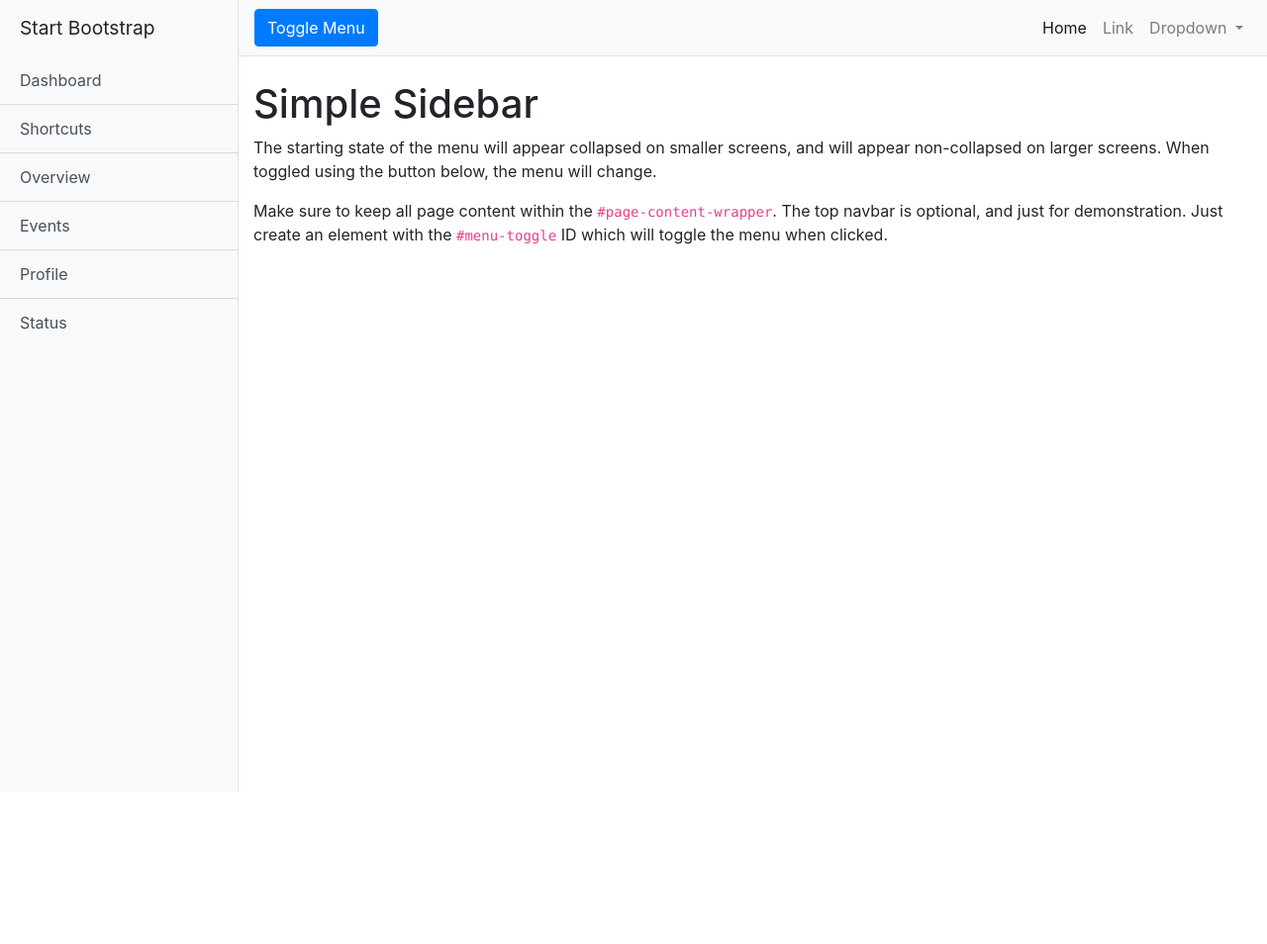
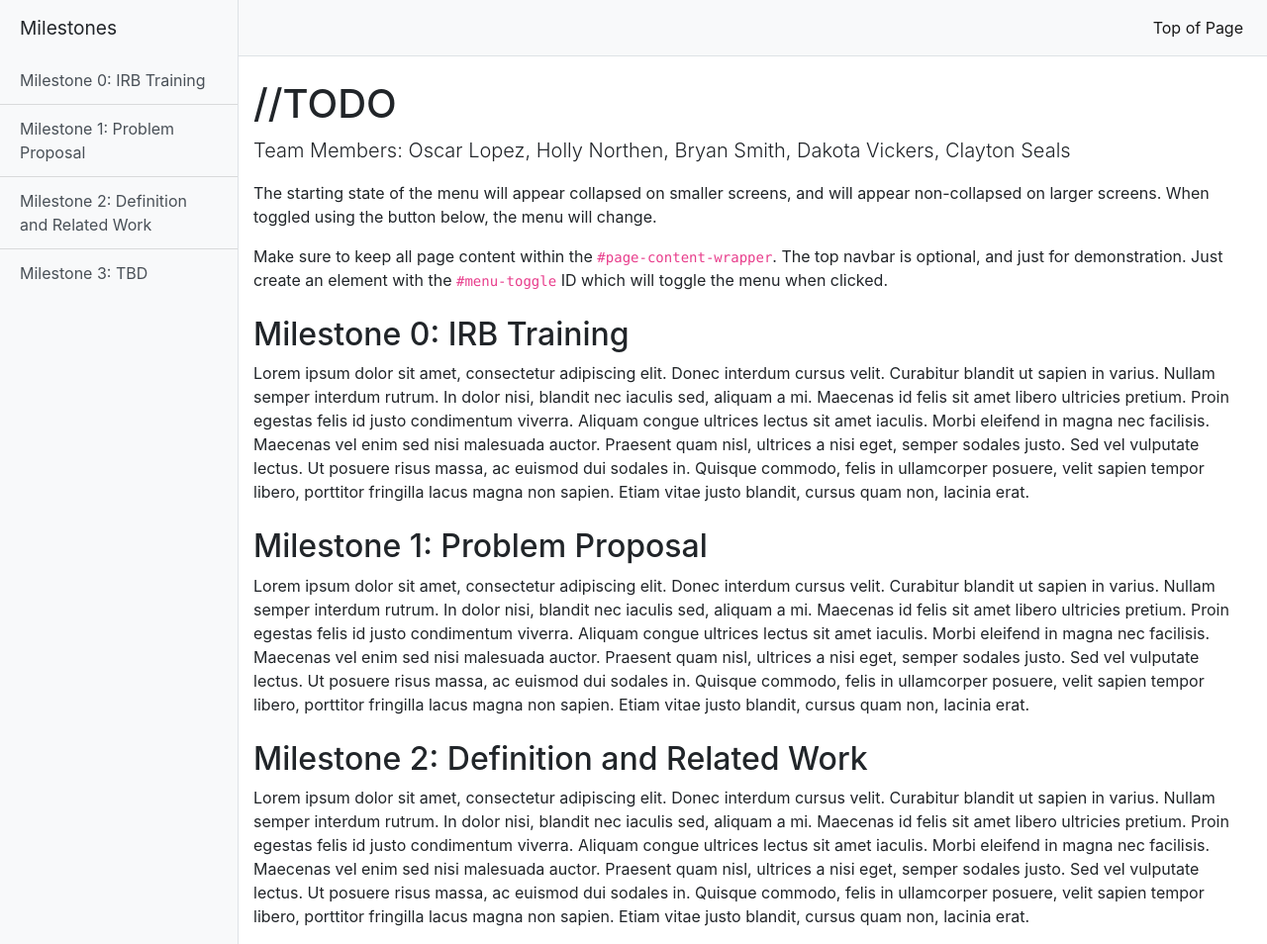
Before and after one commit to oscarllopez98/HCITermProject, a website: page index.html in a window 1280 px wide. Shown: the whole page at 99% size. Before the commit the page ends 800 px from the top, so only its background shows below. Drawn offline with Linux system fonts and the light colour scheme.

Commit message:
Removed Excess
Removed
- Excess functions or text and replaced them with appropriate content

```diff
--- a/css/simple-sidebar.css
+++ b/css/simple-sidebar.css
@@ -1,3 +1,8 @@
+html {
+  scroll-behavior: smooth;
+}
+
+
 /*!
  * Start Bootstrap - Simple Sidebar (https://startbootstrap.com/templates/simple-sidebar)
  * Copyright 2013-2020 Start Bootstrap
--- a/index.html
+++ b/index.html
@@ -24,14 +24,12 @@
 
     <!-- Sidebar -->
     <div class="bg-light border-right" id="sidebar-wrapper">
-      <div class="sidebar-heading">Start Bootstrap </div>
+      <div class="sidebar-heading">Milestones</div>
       <div class="list-group list-group-flush">
-        <a href="#" class="list-group-item list-group-item-action bg-light">Dashboard</a>
-        <a href="#" class="list-group-item list-group-item-action bg-light">Shortcuts</a>
-        <a href="#" class="list-group-item list-group-item-action bg-light">Overview</a>
-        <a href="#" class="list-group-item list-group-item-action bg-light">Events</a>
-        <a href="#" class="list-group-item list-group-item-action bg-light">Profile</a>
-        <a href="#" class="list-group-item list-group-item-action bg-light">Status</a>
+        <a href="#milestone0" class="list-group-item list-group-item-action bg-light">Milestone 0: IRB Training</a>
+        <a href="#milestone1" class="list-group-item list-group-item-action bg-light">Milestone 1: Problem Proposal</a>
+        <a href="#milestone2" class="list-group-item list-group-item-action bg-light">Milestone 2: Definition and Related Work</a>
+        <a href="#" class="list-group-item list-group-item-action bg-light">Milestone 3: TBD</a>
       </div>
     </div>
     <!-- /#sidebar-wrapper -->
@@ -40,8 +38,6 @@
     <div id="page-content-wrapper">
 
       <nav class="navbar navbar-expand-lg navbar-light bg-light border-bottom">
-        <button class="btn btn-primary" id="menu-toggle">Toggle Menu</button>
-
         <button class="navbar-toggler" type="button" data-toggle="collapse" data-target="#navbarSupportedContent" aria-controls="navbarSupportedContent" aria-expanded="false" aria-label="Toggle navigation">
           <span class="navbar-toggler-icon"></span>
         </button>
@@ -49,49 +45,42 @@
         <div class="collapse navbar-collapse" id="navbarSupportedContent">
           <ul class="navbar-nav ml-auto mt-2 mt-lg-0">
             <li class="nav-item active">
-              <a class="nav-link" href="#">Home <span class="sr-only">(current)</span></a>
-            </li>
-            <li class="nav-item">
-              <a class="nav-link" href="#">Link</a>
-            </li>
-            <li class="nav-item dropdown">
-              <a class="nav-link dropdown-toggle" href="#" id="navbarDropdown" role="button" data-toggle="dropdown" aria-haspopup="true" aria-expanded="false">
-                Dropdown
-              </a>
-              <div class="dropdown-menu dropdown-menu-right" aria-labelledby="navbarDropdown">
-                <a class="dropdown-item" href="#">Action</a>
-                <a class="dropdown-item" href="#">Another action</a>
-                <div class="dropdown-divider"></div>
-                <a class="dropdown-item" href="#">Something else here</a>
-              </div>
+              <a class="nav-link" href="#">Top of Page<span class="sr-only">(current)</span></a>
             </li>
           </ul>
         </div>
       </nav>
 
       <div class="container-fluid">
-        <h1 class="mt-4">Simple Sidebar</h1>
+        <h1 class="mt-4">//TODO</h1>
+        <p class="mt-2 lead">Team Members: Oscar Lopez, Holly Northen, Bryan Smith, Dakota Vickers, Clayton Seals</p>
         <p>The starting state of the menu will appear collapsed on smaller screens, and will appear non-collapsed on larger screens. When toggled using the button below, the menu will change.</p>
         <p>Make sure to keep all page content within the <code>#page-content-wrapper</code>. The top navbar is optional, and just for demonstration. Just create an element with the <code>#menu-toggle</code> ID which will toggle the menu when clicked.</p>
+      </div>
+
+      <div class="container-fluid" id="milestone0">
+        <h2 class="mt-4">Milestone 0: IRB Training</h2>
+        <p class="mt-2">Lorem ipsum dolor sit amet, consectetur adipiscing elit. Donec interdum cursus velit. Curabitur blandit ut sapien in varius. Nullam semper interdum rutrum. In dolor nisi, blandit nec iaculis sed, aliquam a mi. Maecenas id felis sit amet libero ultricies pretium. Proin egestas felis id justo condimentum viverra. Aliquam congue ultrices lectus sit amet iaculis. Morbi eleifend in magna nec facilisis. Maecenas vel enim sed nisi malesuada auctor. Praesent quam nisl, ultrices a nisi eget, semper sodales justo. Sed vel vulputate lectus. Ut posuere risus massa, ac euismod dui sodales in. Quisque commodo, felis in ullamcorper posuere, velit sapien tempor libero, porttitor fringilla lacus magna non sapien. Etiam vitae justo blandit, cursus quam non, lacinia erat.</p>
+      </div>
+
+      <div class="container-fluid" id="milestone1">
+        <h2 class="mt-4">Milestone 1: Problem Proposal</h2>
+        <p class="mt-2">Lorem ipsum dolor sit amet, consectetur adipiscing elit. Donec interdum cursus velit. Curabitur blandit ut sapien in varius. Nullam semper interdum rutrum. In dolor nisi, blandit nec iaculis sed, aliquam a mi. Maecenas id felis sit amet libero ultricies pretium. Proin egestas felis id justo condimentum viverra. Aliquam congue ultrices lectus sit amet iaculis. Morbi eleifend in magna nec facilisis. Maecenas vel enim sed nisi malesuada auctor. Praesent quam nisl, ultrices a nisi eget, semper sodales justo. Sed vel vulputate lectus. Ut posuere risus massa, ac euismod dui sodales in. Quisque commodo, felis in ullamcorper posuere, velit sapien tempor libero, porttitor fringilla lacus magna non sapien. Etiam vitae justo blandit, cursus quam non, lacinia erat.</p>
+      </div>
+
+      <div class="container-fluid" id="milestone2">
+        <h2 class="mt-4">Milestone 2: Definition and Related Work</h2>
+        <p class="mt-2">Lorem ipsum dolor sit amet, consectetur adipiscing elit. Donec interdum cursus velit. Curabitur blandit ut sapien in varius. Nullam semper interdum rutrum. In dolor nisi, blandit nec iaculis sed, aliquam a mi. Maecenas id felis sit amet libero ultricies pretium. Proin egestas felis id justo condimentum viverra. Aliquam congue ultrices lectus sit amet iaculis. Morbi eleifend in magna nec facilisis. Maecenas vel enim sed nisi malesuada auctor. Praesent quam nisl, ultrices a nisi eget, semper sodales justo. Sed vel vulputate lectus. Ut posuere risus massa, ac euismod dui sodales in. Quisque commodo, felis in ullamcorper posuere, velit sapien tempor libero, porttitor fringilla lacus magna non sapien. Etiam vitae justo blandit, cursus quam non, lacinia erat.</p>
       </div>
     </div>
     <!-- /#page-content-wrapper -->
 
-  </div>
   <!-- /#wrapper -->
 
   <!-- Bootstrap core JavaScript -->
   <script src="vendor/jquery/jquery.min.js"></script>
   <script src="vendor/bootstrap/js/bootstrap.bundle.min.js"></script>
 
-  <!-- Menu Toggle Script -->
-  <script>
-    $("#menu-toggle").click(function(e) {
-      e.preventDefault();
-      $("#wrapper").toggleClass("toggled");
-    });
-  </script>
-
 </body>
 
 </html>
```
